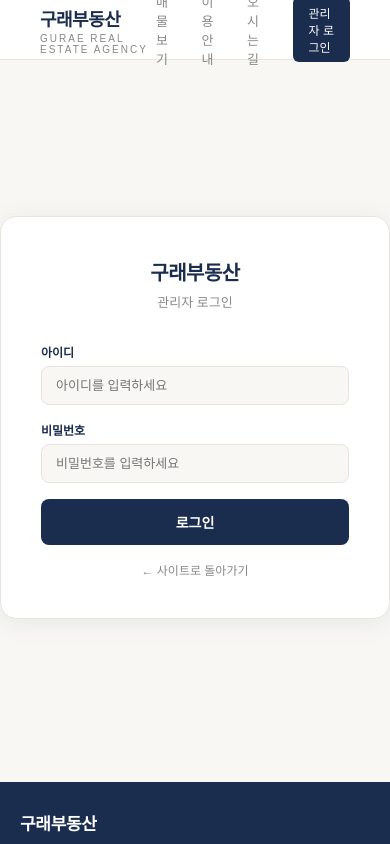
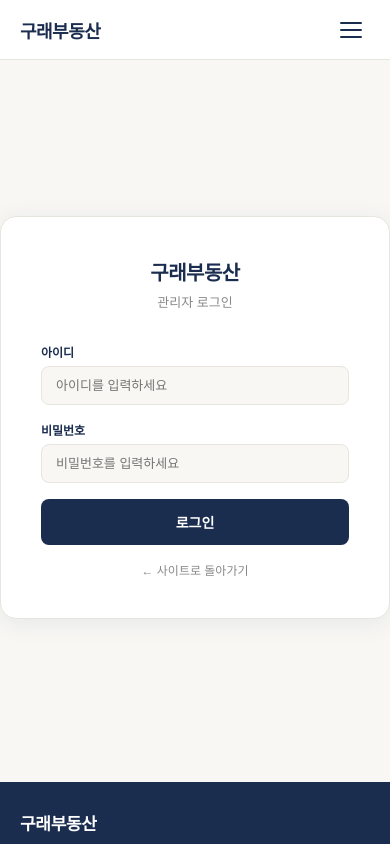
Before and after one commit to WOOKSIDEA/budongsan_site, a Vue app in the folder client/: page /admin/login in a window 390 px wide. Shown: the top 844 px of the page. Built offline with nearby package versions, Linux system fonts and the light colour scheme; a web font is replaced by a local one.

Commit message:
반응형 - 네비게이션 햄버거 메뉴 수정, 카테고리 탭 수정

```diff
--- a/client/src/components/NavBar.vue
+++ b/client/src/components/NavBar.vue
@@ -10,8 +10,24 @@
       <a href="#footer">오시는길</a>
       <RouterLink to="/admin/login" class="nav-btn">관리자 로그인</RouterLink>
     </div>
+    <button class="hamburger" @click="menuOpen = !menuOpen">
+      <span :class="{ open: menuOpen }"></span>
+      <span :class="{ open: menuOpen }"></span>
+      <span :class="{ open: menuOpen }"></span>
+    </button>
+    <div class="mobile-menu" v-if="menuOpen" @click="menuOpen = false">
+      <RouterLink to="/">매물보기</RouterLink>
+      <a href="#footer">이용안내</a>
+      <a href="#footer">오시는길</a>
+      <RouterLink to="/admin/login">관리자 로그인</RouterLink>
+    </div>
   </nav>
 </template>
+
+<script setup>
+import { ref } from 'vue'
+const menuOpen = ref(false)
+</script>
 
 <style scoped>
 nav {
@@ -26,9 +42,10 @@ nav {
   top: 0;
   z-index: 100;
 }
-.logo-wrap { text-decoration: none; }
+.logo-wrap { text-decoration: none; flex-shrink: 0; }
 .logo { font-size: 18px; font-weight: 800; color: var(--navy); letter-spacing: -0.5px; }
 .logo-sub { font-size: 10px; color: var(--muted); font-weight: 400; letter-spacing: 2px; margin-top: 2px; }
+
 .nav-right { display: flex; align-items: center; gap: 28px; }
 .nav-right a { color: var(--muted); text-decoration: none; font-size: 13px; font-weight: 400; transition: color 0.2s; }
 .nav-right a:hover { color: var(--navy); }
@@ -40,4 +57,58 @@ nav {
   border-radius: 6px;
   font-weight: 500 !important;
 }
+
+.hamburger {
+  display: none;
+  flex-direction: column;
+  justify-content: center;
+  gap: 5px;
+  background: none;
+  border: none;
+  cursor: pointer;
+  padding: 8px;
+  z-index: 101;
+}
+.hamburger span {
+  display: block;
+  width: 22px;
+  height: 2px;
+  background: var(--navy);
+  border-radius: 2px;
+  transition: all 0.3s;
+}
+.hamburger span.open:nth-child(1) { transform: translateY(7px) rotate(45deg); }
+.hamburger span.open:nth-child(2) { opacity: 0; }
+.hamburger span.open:nth-child(3) { transform: translateY(-7px) rotate(-45deg); }
+
+.mobile-menu {
+  position: fixed;
+  top: 60px;
+  left: 0;
+  right: 0;
+  background: var(--white);
+  border-bottom: 1px solid var(--border);
+  box-shadow: 0 4px 12px rgba(0,0,0,0.08);
+  z-index: 99;
+  padding: 8px 0;
+}
+.mobile-menu a {
+  display: block;
+  color: var(--text);
+  text-decoration: none;
+  font-size: 15px;
+  font-weight: 500;
+  padding: 14px 20px;
+  border-bottom: 1px solid var(--border);
+  transition: background 0.15s;
+}
+.mobile-menu a:last-child { border-bottom: none; color: var(--blue); font-weight: 600; }
+.mobile-menu a:active { background: var(--bg); }
+
+@media (max-width: 768px) {
+  nav { padding: 0 20px; }
+  .logo-sub { display: none; }
+  .nav-right { display: none; }
+  .hamburger { display: flex; }
+}
 </style>
--- a/client/src/views/HomeView.vue
+++ b/client/src/views/HomeView.vue
@@ -127,8 +127,9 @@ onMounted(() => { store.fetchAll() })
 .stat-label { font-size: 11px; color: var(--muted); }
 
 .filter-area { background: var(--white); border-bottom: 1px solid var(--border); padding: 0 40px; }
-.cat-tabs { display: flex; border-bottom: 1px solid var(--border); overflow-x: auto; }
-.cat-tab { display: flex; align-items: center; gap: 6px; padding: 14px 22px; font-size: 13px; font-weight: 500; color: var(--muted); cursor: pointer; border-bottom: 2px solid transparent; margin-bottom: -1px; transition: all 0.15s; white-space: nowrap; }
+.cat-tabs { display: flex; border-bottom: 1px solid var(--border); overflow-x: auto; -webkit-overflow-scrolling: touch; scrollbar-width: none; }
+.cat-tabs::-webkit-scrollbar { display: none; }
+.cat-tab { display: flex; align-items: center; gap: 6px; padding: 14px 22px; font-size: 13px; font-weight: 500; color: var(--muted); cursor: pointer; border-bottom: 2px solid transparent; margin-bottom: -1px; transition: all 0.15s; white-space: nowrap; flex-shrink: 0; }
 .cat-tab:hover { color: var(--navy); }
 .cat-tab.active { color: var(--navy); font-weight: 700; border-bottom-color: var(--blue); }
 .cat-count { font-size: 10px; background: var(--bg); color: var(--muted); padding: 2px 7px; border-radius: 10px; font-weight: 500; }
@@ -160,6 +161,7 @@ onMounted(() => { store.fetchAll() })
 
   .filter-area { padding: 0 16px; }
   .cat-tab { padding: 12px 14px; font-size: 12px; }
+  .deal-tabs { padding: 10px 0; flex-wrap: nowrap; overflow-x: auto; -webkit-overflow-scrolling: touch; }
 
   .listings { padding: 20px 16px; }
   .cards { grid-template-columns: repeat(2, 1fr); gap: 10px; }
```
